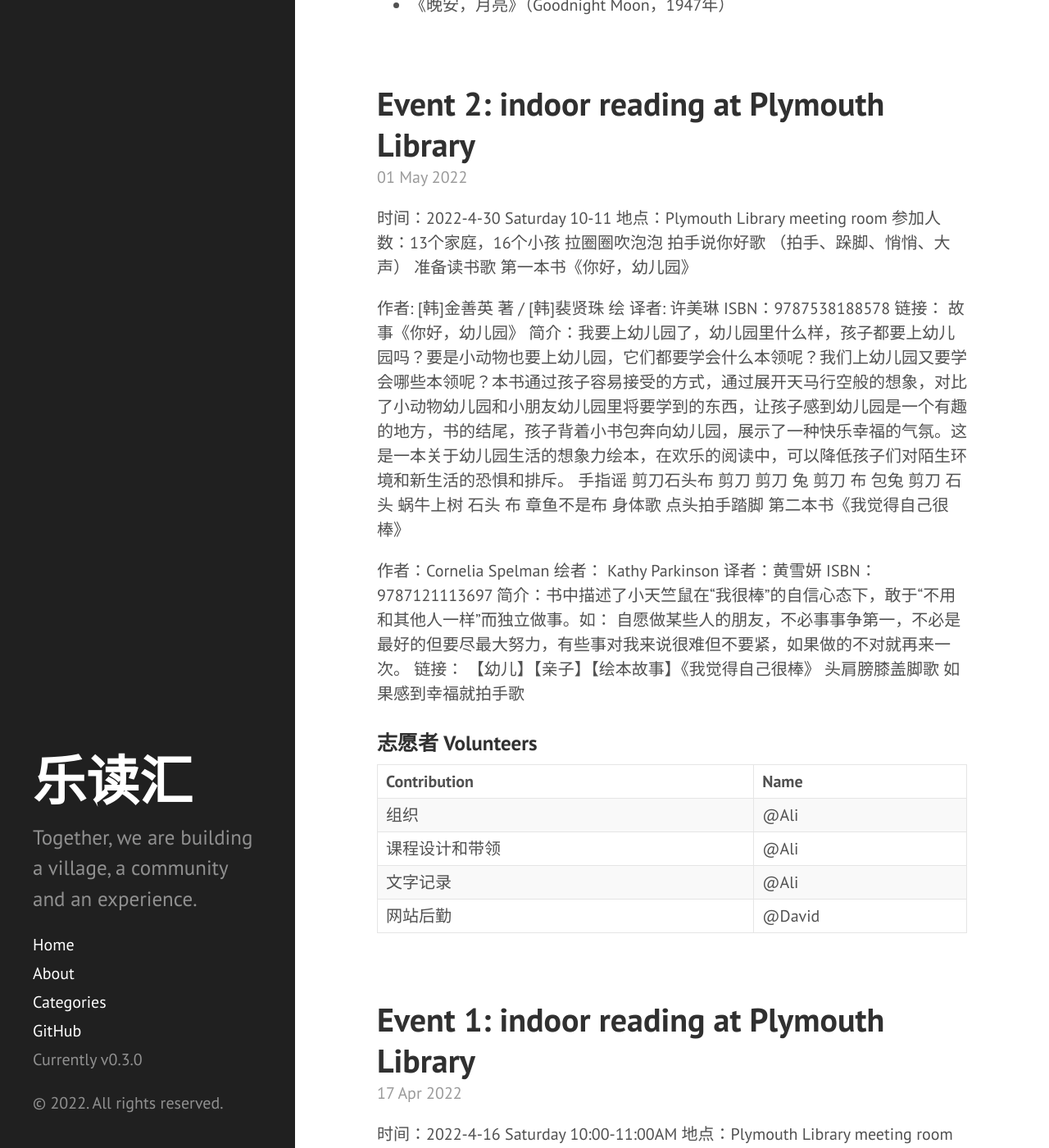
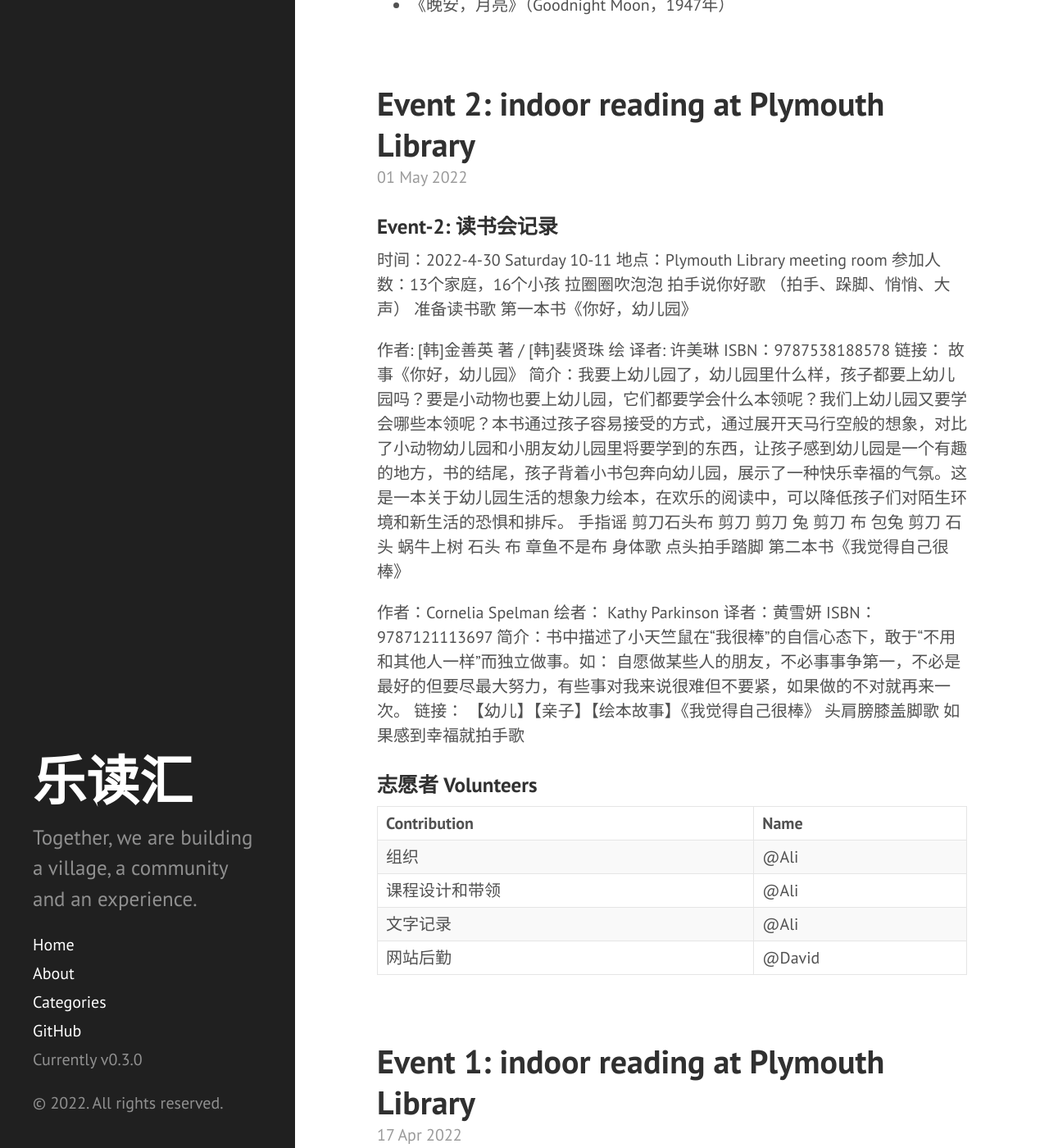
Before and after one commit to leducon/leducon.github.io, a Jekyll site: the page built from index.html, in a window 1280 px wide and 1400 px high, scrolled down 2521 px. Shown: the whole window at 82% size. Built offline with Jekyll 4.4.1, drawn with Linux system fonts in a browser that asks for light colours; Markdown is read by kramdown in place of the engine named in the settings; the list of posts is cut into pages by our own code.

Commit message:
added the titles

```diff
--- a/_posts/2022-04-16-event1-PY-library.md
+++ b/_posts/2022-04-16-event1-PY-library.md
@@ -4,6 +4,8 @@ title: "Event 1: indoor reading at Plymouth Library"
 date: 2022-04-16 21:00:00 -0600
 categories: [events, indoor]
 ---
+
+### Event-1: 读书会记录
 
 时间：2022-4-16 Saturday 10:00-11:00AM
 地点：Plymouth Library meeting room
--- a/_posts/2022-04-30-event2-PY-library.md
+++ b/_posts/2022-04-30-event2-PY-library.md
@@ -4,6 +4,8 @@ title: "Event 2: indoor reading at Plymouth Library"
 date: 2022-04-30 21:00:00 -0600
 categories: [events, indoor]
 ---
+
+### Event-2: 读书会记录
 
 时间：2022-4-30 Saturday 10-11
 地点：Plymouth Library meeting room
```
